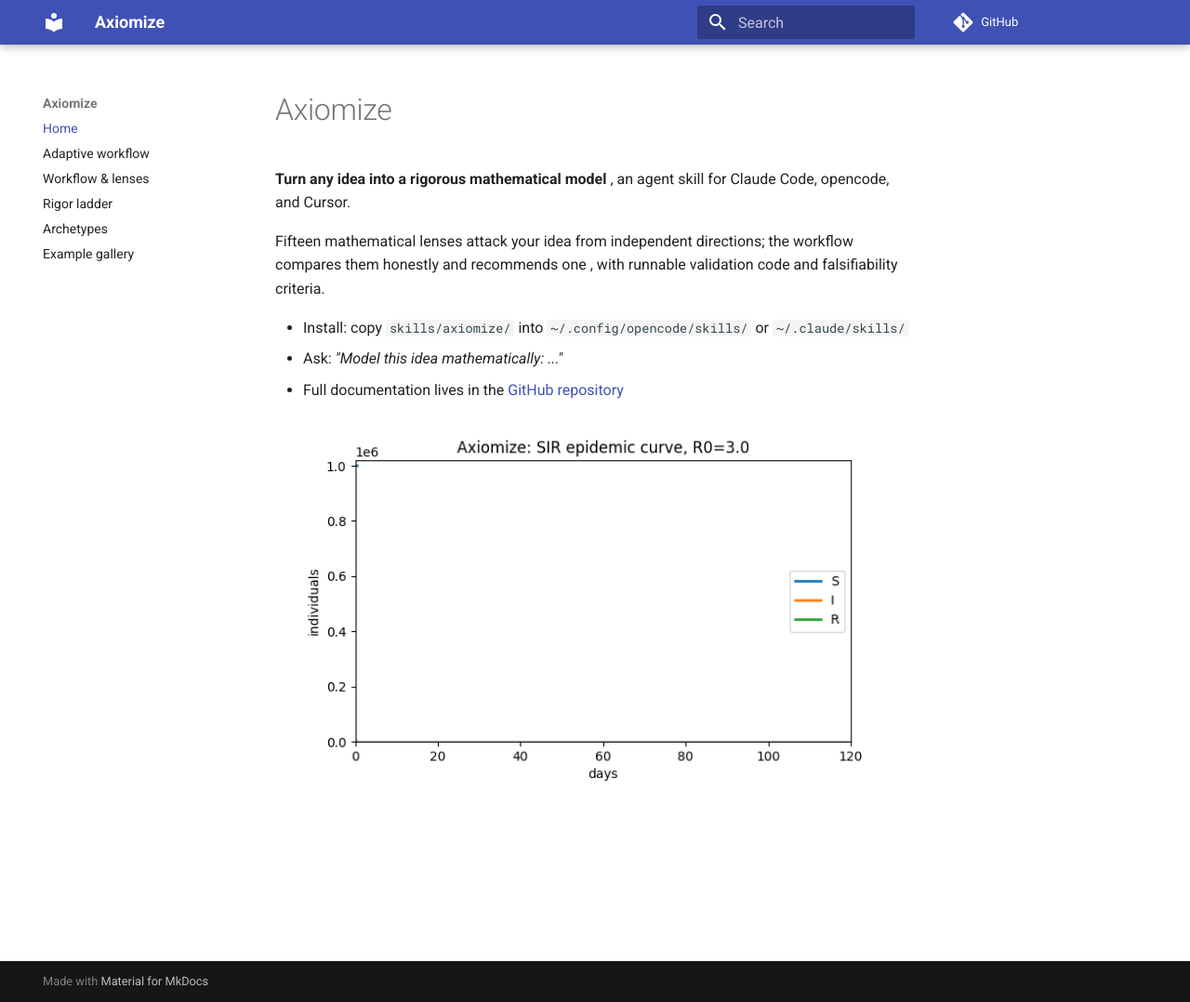
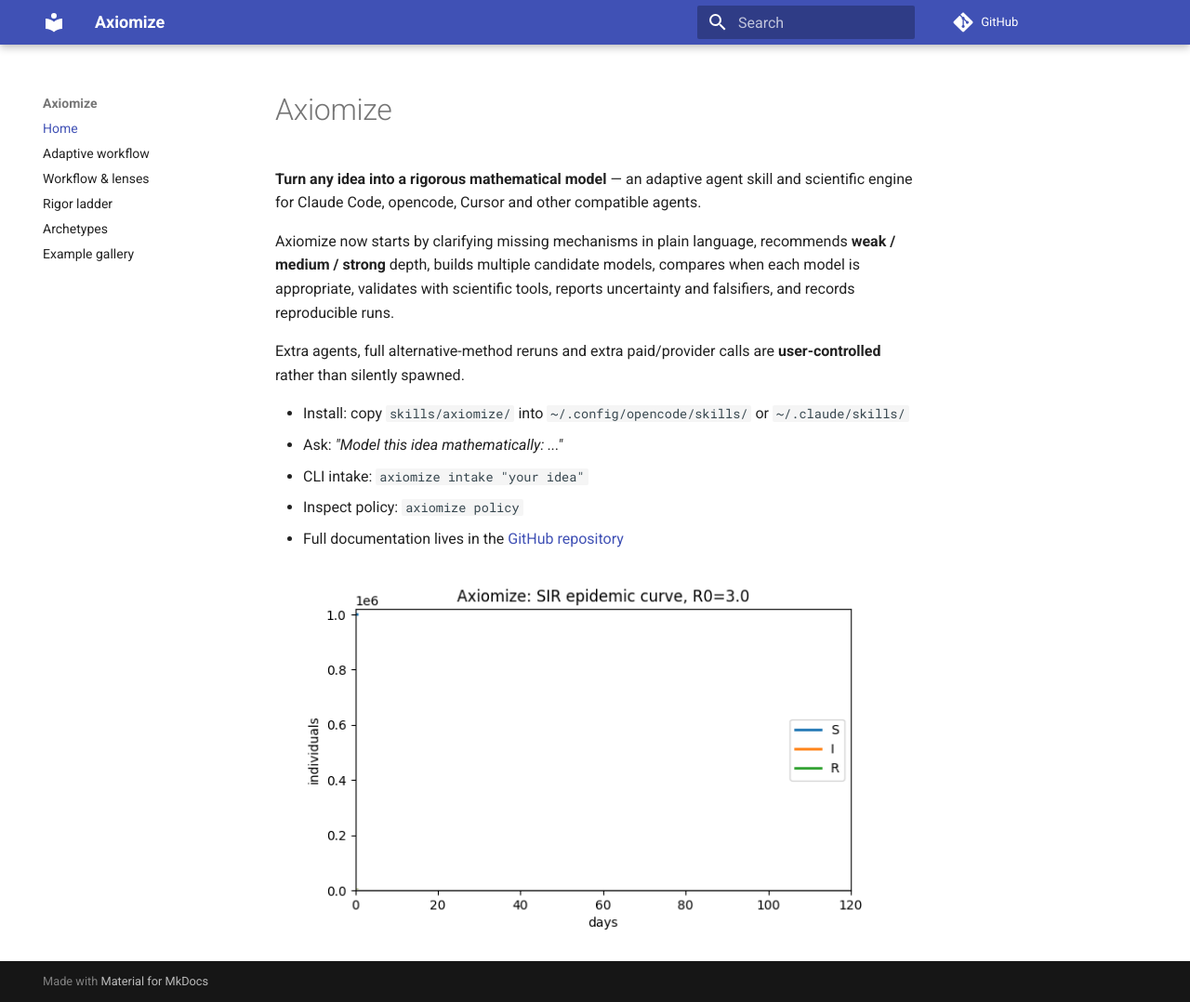
Before and after one commit to Furox-Art/axiomize, an MkDocs documentation site: the page built from docs/index.md, in a window 1280 px wide and 1078 px high. Shown: the whole window at 93% size. Built offline with MkDocs 1.6.1 and Material for MkDocs 9.7.7, drawn with Linux system fonts in a browser that asks for light colours; comment, search, counter and statistics services are not loaded.

Commit message:
Document adaptive workflow on the project home page

```diff
--- a/docs/index.md
+++ b/docs/index.md
@@ -1,11 +1,15 @@
 # Axiomize
 
-**Turn any idea into a rigorous mathematical model** , an agent skill for Claude Code, opencode, and Cursor.
+**Turn any idea into a rigorous mathematical model** — an adaptive agent skill and scientific engine for Claude Code, opencode, Cursor and other compatible agents.
 
-Fifteen mathematical lenses attack your idea from independent directions; the workflow compares them honestly and recommends one , with runnable validation code and falsifiability criteria.
+Axiomize now starts by clarifying missing mechanisms in plain language, recommends **weak / medium / strong** depth, builds multiple candidate models, compares when each model is appropriate, validates with scientific tools, reports uncertainty and falsifiers, and records reproducible runs.
+
+Extra agents, full alternative-method reruns and extra paid/provider calls are **user-controlled** rather than silently spawned.
 
 - Install: copy `skills/axiomize/` into `~/.config/opencode/skills/` or `~/.claude/skills/`
 - Ask: *"Model this idea mathematically: ..."*
+- CLI intake: `axiomize intake "your idea"`
+- Inspect policy: `axiomize policy`
 - Full documentation lives in the [GitHub repository](https://github.com/Furox-Art/axiomize)
 
 ![SIR demo](sir-demo.gif)
```
